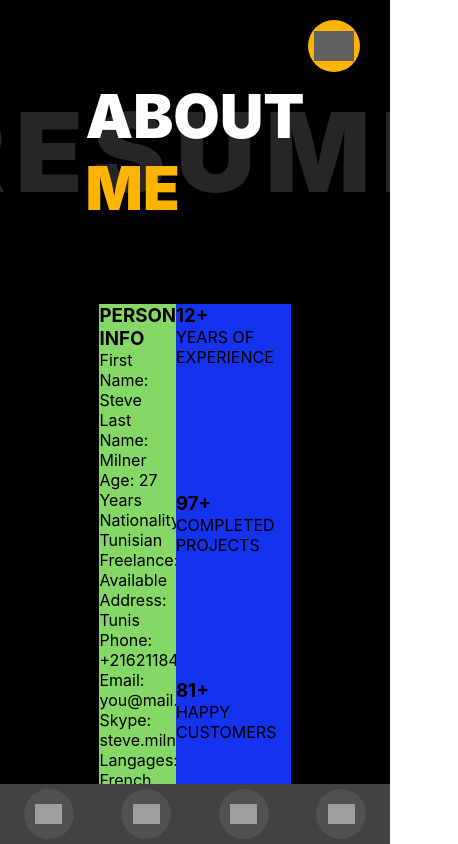
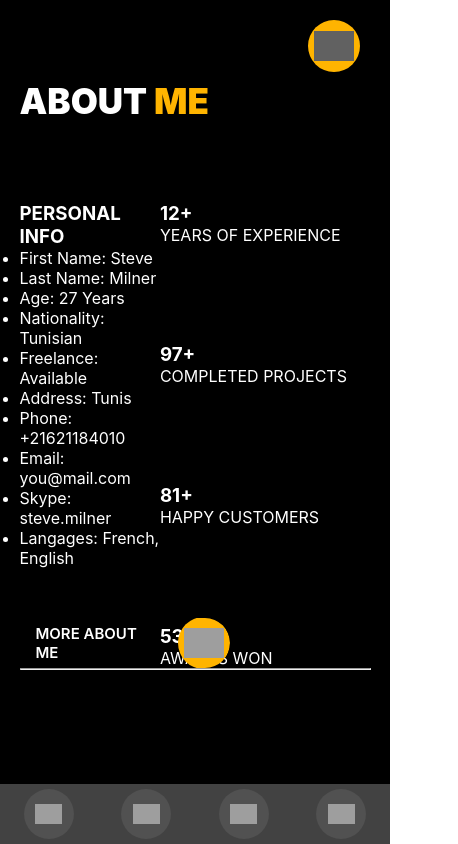
Before and after one commit to Dro5zd/portfolio, a React (Create React App) app: page /about in a window 390 px wide. Shown: the top 844 px of the page, 458 px wide, since content can reach past the window. Built offline with nearby package versions, Linux system fonts and the light colour scheme; grey boxes are pictures that could not be loaded.

Commit message:
added navlink to main

```diff
--- a/src/App.module.css
+++ b/src/App.module.css
@@ -46,6 +46,7 @@
     right: 30px;
     top: 20px;
     z-index: 99;
+    cursor: pointer;
 }
 
 .mainBtnIcon {
--- a/src/App.tsx
+++ b/src/App.tsx
@@ -11,14 +11,19 @@ import img from './components/Main/myPortrait.jpg';
 
 export function App() {
     const [mode, setMode] = useState<boolean>(true)
-
     const onChangeThemeHandler = () => {
         return setMode(!mode)
     }
+
+    let mainTheme = `${s.App} ${s.themeWhite}`;
+    let imgLogo = 'https://img.icons8.com/small/100/000000/moon-symbol.png'
+
+    if (mode) {
+        mainTheme = `${s.App} ${s.themeDark}`
+        imgLogo = 'https://img.icons8.com/ios/50/000000/sun--v1.png'
+    }
     return (
-        <div>
-            {mode
-                ? <div className={`${s.App} ${s.themeDark}`}>
+        <div className={mainTheme}>
             <Routes>
                 <Route path="/*" element={<Main/>}/>
                 <Route path="/home/*" element={<Main/>}/>
@@ -29,31 +34,10 @@ export function App() {
             <div className={s.switcherBtn}>
                 <img className={s.mainBtnIcon}
                      onClick={onChangeThemeHandler}
-                             src="https://img.icons8.com/ios/50/000000/sun--v1.png"
-                             alt={'Dark'}/>
+                     src={imgLogo}
+                     alt={'logo'}/>
             </div>
             <Nav/>
-                </div>
-                : <div className={`${s.App} ${s.themeWhite}`}>
-
-                    <Routes>
-                        <Route path="/*" element={<Main/>}/>
-                        <Route path="/home/*" element={<Main/>}/>
-                        <Route path="/about/*" element={<About/>}/>
-                        <Route path="/contact/*" element={<Contact/>}/>
-                        <Route path="/portfolio/*" element={<Portfolio/>}/>
-                    </Routes>
-                    <div className={s.switcherBtn}>
-                        <img className={s.mainBtnIcon}
-                             onClick={onChangeThemeHandler}
-                             src="https://img.icons8.com/small/100/000000/moon-symbol.png"
-                             alt={'White'}/>
-                    </div>
-                    <Nav/>
-                </div>
-            }
-
-
         </div>
 
     );
--- a/src/components/About/About.module.css
+++ b/src/components/About/About.module.css
@@ -6,6 +6,7 @@
 .aboutContainer {
     width: 100%;
     height: 100%;
+    /*background-color: #0eefdc;*/
 }
 
 .aboutWrapper {
@@ -51,15 +52,14 @@ h1 span {
     color: var(--titleBGColor);
 }
 
-
-
 .personalInfos {
     display: flex;
     /*margin: 0 auto;*/
     justify-content: space-between;
     /*height: 100vh;*/
     width: 100%;
-    background-color: #797eaf;
+    color: var(--textColor);
+    /*background-color: #797eaf;*/
 }
 
 .personalInfosLeft {
@@ -69,7 +69,7 @@ h1 span {
     justify-content: space-between;
     /*height: 100vh;*/
     width: 40%;
-    background-color: #85d766;
+    /*background-color: #85d766;*/
 }
 
 .personalInfosRight {
@@ -79,7 +79,7 @@ h1 span {
     justify-content: space-between;
     /*height: 100vh;*/
     width: 40%;
-    background-color: #830fe3;
+    /*background-color: #830fe3;*/
 }
 
 .personalInfosRight {
@@ -89,7 +89,7 @@ h1 span {
     /*height: 100vh;*/
     /*word-wrap: normal;*/
     width: 300px;
-    background-color: #1532ee;
+    /*background-color: #1532ee;*/
 }
 
 
@@ -170,24 +170,54 @@ h1 span {
     }
 }
 
-@media (max-width: 992px) {
+/*@media (max-width: 992px) {*/
+/*    .aboutContainer {*/
+/*        flex-direction: column;*/
+/*        margin: 0 auto;*/
+/*        height: 100%;*/
+/*        width: 70%;*/
+/*    }*/
+
+/*    header {*/
+/*        padding: 10px 0;*/
+
+/*    }*/
+
+/*    h1 {*/
+/*        font-size: 40px;*/
+/*        font-weight: 900;*/
+/*        justify-content: left;*/
+/*    }*/
+
+/*    h1::before {*/
+/*       opacity: 0;*/
+/*    }*/
+/*}*/
+
+@media (max-width: 576px) {
+    .titleBG {
+        display: none;
+    }
+
     .aboutContainer {
-        flex-direction: column;
-        margin: 0 auto;
-        height: 100%;
-        width: 70%;
+        width: 100%;
+        /*height: 100%;*/
+        /*background-color: #0eefdc;*/
+    }
+
+    .aboutWrapper {
+        width: 90%;
+        /*background-color: #ef7f0e;*/
     }
 
     header {
-        padding: 10px 0;
+        width: 100%;
+        padding: 80px 0;
+        justify-content: left;
     }
 
-    h1 {
-        font-size: 40px;
+    header h1 {
+        font-size: 35px;
         font-weight: 900;
     }
-
-    h1::before {
-       opacity: 0;
-    }
 }
--- a/src/components/Contact/Contact.module.css
+++ b/src/components/Contact/Contact.module.css
@@ -58,3 +58,31 @@ h1 span {
         transform: translateY(0);
     }
 }
+
+@media (max-width: 576px) {
+    .titleBG {
+        display: none;
+    }
+
+    .contactContainer {
+        width: 100%;
+        /*height: 100%;*/
+        /*background-color: #0eefdc;*/
+    }
+
+    .contactWrapper {
+        width: 90%;
+        /*background-color: #ef7f0e;*/
+    }
+
+    header {
+        width: 100%;
+        padding: 80px 0;
+        justify-content: left;
+    }
+
+    header h1 {
+        font-size: 35px;
+        font-weight: 900;
+    }
+}
--- a/src/components/Main/Main.module.css
+++ b/src/components/Main/Main.module.css
@@ -37,7 +37,6 @@
     font-size: 50px;
     line-height: 62px;
     font-weight: 900;
-    letter-spacing: 2px;
     text-transform: uppercase;
     color: var(--colorH1);
 }
@@ -58,6 +57,7 @@
 .mainPhotoWrapper {
     position: relative;
     width: 33.33333333%;
+
 }
 
 .mainPhoto {
@@ -85,6 +85,7 @@
     border: 2px solid var(--colorH1);
     font-size: 20px;
     cursor: pointer;
+
 }
 
 .mainBtnIcon {
@@ -100,7 +101,7 @@
     font-size: 15px;
     font-weight: 600;
     text-transform: uppercase;
-    padding: 16px
+    padding: 16px;
 }
 
 .mainBtnCircle {
@@ -169,7 +170,7 @@
 
 @media (max-width: 992px) {
     .yellowBlock {
-        opacity: 0;
+        display: none;
     }
 
     .container {
@@ -210,6 +211,7 @@
 
     .textContainer {
         text-align: center;
+        align-items: center;
         width: 100%;
         margin-top: 0;
         margin-left: 0;
--- a/src/components/Main/Main.tsx
+++ b/src/components/Main/Main.tsx
@@ -2,31 +2,27 @@ import React from 'react';
 import s from './Main.module.css'
 import img from './myPortrait.jpg'
 import {GrayCurtain} from '../GrayCurtain';
+import {NavLink} from 'react-router-dom';
 
 export const Main = () => {
     return (
         <div className={s.mainContainer}>
             <GrayCurtain/>
             <div className={s.yellowBlock}/>
-
             <div className={s.container}>
                 <div className={s.mainPhotoWrapper}>
                     <div className={s.mainPhoto}/>
                     <div className={s.mainPhotoBG}/>
                 </div>
-
-
                 <div className={s.textContainer}>
                     <h2>I'm Drobotyuk Andrii.</h2>
                     <span>Front-end developer</span>
-                    <p>I'm a Ukrainian based web designer & front‑end developer focused on crafting clean &
-                        user‑friendly
-                        experiences, I am passionate about building excellent software that improves the lives of those
-                        around
-                        me.</p>
+                    <p>I'm a Ukrainian based web designer & front‑end developer focused on crafting clean & user‑friendly experiences, I am passionate about building excellent software that improves the lives of those around me.</p>
+
+                        <NavLink to="/about/*" style={{textDecoration: 'none', width: '218px'}}>
                             <div className={s.btnWrapper}>
                             <div className={s.mainBtn}>
-                            <div className={s.mainBtnTitle}>more about me</div>
+                                <a className={s.mainBtnTitle}>more about me</a>
                                 <div className={s.mainBtnCircle}>
                                     <img className={s.mainBtnIcon}
                                          src="https://img.icons8.com/ios-filled/344/ffffff/right--v1.png"
@@ -34,8 +30,11 @@ export const Main = () => {
                                 </div>
                             </div>
                             </div>
+                        </NavLink>
+
                     </div>
                 </div>
             </div>
+
     );
 };
--- a/src/components/Portfolio/Portfolio.module.css
+++ b/src/components/Portfolio/Portfolio.module.css
@@ -61,3 +61,31 @@ h1 span {
         transform: translateY(0);
     }
 }
+
+@media (max-width: 576px) {
+    .titleBG {
+        display: none;
+    }
+
+    .portfolioContainer {
+        width: 100%;
+        /*height: 100%;*/
+        /*background-color: #0eefdc;*/
+    }
+
+    .portfolioWrapper {
+        width: 90%;
+        /*background-color: #ef7f0e;*/
+    }
+
+    header {
+        width: 100%;
+        padding: 80px 0;
+        justify-content: left;
+    }
+
+    header h1 {
+        font-size: 35px;
+        font-weight: 900;
+    }
+}
```
Lines whose indentation alone changed are shown as unchanged.
